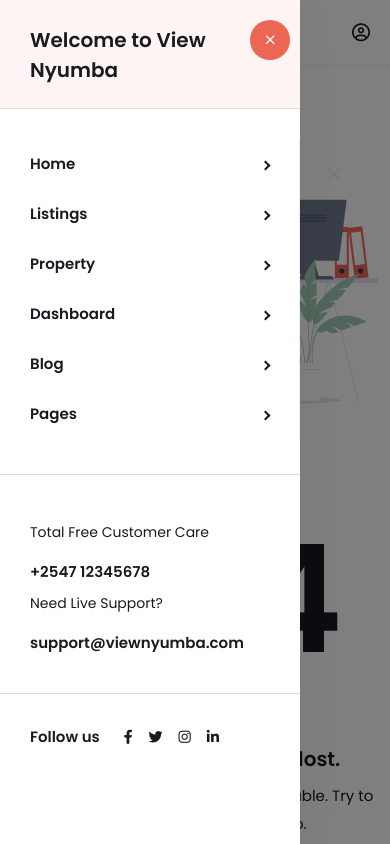
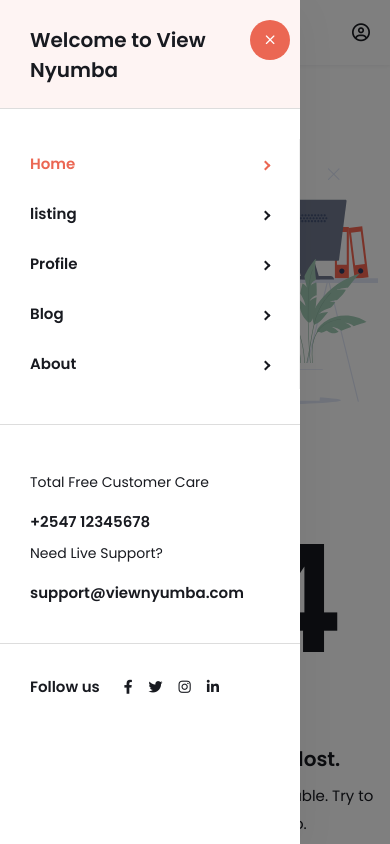
Before and after one commit to Robaa2168/viewNyumba, a Next.js app: page / in a window 390 px wide. Both pictures are taken after a click on the link 32 px from the left and 33 px from the top of the page. Shown: the top 844 px of the page. Built offline with nearby package versions, Linux system fonts and the light colour scheme; grey boxes are pictures that could not be loaded.

Commit message:
sidebar update

```diff
--- a/src/components/common/mobile-menu/ProSidebarContent.js
+++ b/src/components/common/mobile-menu/ProSidebarContent.js
@@ -1,15 +1,27 @@
 import mobileMenuItems from "@/data/mobileMenuItems";
 import { isParentActive } from "@/utilis/isMenuActive";
-import { usePathname } from "next/navigation";
-import Link from "next/link";
-
-import { Sidebar, Menu, MenuItem, SubMenu } from "react-pro-sidebar";
-import { useEffect, useState } from "react";
+import { usePathname } from "next/navigation"; // Import from next/router
+import React from 'react';
+import Link from "next/link"; // Import Link component from Next.js
+import { Sidebar, Menu, MenuItem, SubMenu } from 'react-pro-sidebar';
 
 const ProSidebarContent = () => {
   const path = usePathname();
 
+  const isParentActive = (children, path) => {
+    if (!children || !path) {
+      return false;
+    }
 
+    return children.some((item) => {
+      if (item.href === path) {
+        return true;
+      } else if (item.subMenu) {
+        return isParentActive(item.subMenu, path);
+      }
+      return false;
+    });
+  };
 
   return (
     <Sidebar width="100%" backgroundColor="#fff" className="my-custom-class">
@@ -17,47 +29,23 @@ const ProSidebarContent = () => {
         {mobileMenuItems.map((item, index) => (
          <SubMenu
          key={index}
-            className={isParentActive(item.subMenu, path) ? "active" : ""}
          label={item.label}
+         component={<Link href={item.href || '#'}/> }// Use path or href based on the structure
+         className={isParentActive([item], path) ? 'active' : ''}
        >
-            {item.subMenu.map((subItem, subIndex) =>
-              subItem.subMenu ? (
-                <SubMenu
-                  key={subIndex}
-                  label={subItem.label}
-                  className={
-                    isParentActive(subItem.subMenu, path) ? "active" : ""
-                  }
-                >
-                  {subItem.subMenu.map((nestedItem, nestedIndex) => (
-                    <MenuItem
-                      key={nestedIndex}
-                      component={
-                        <Link
-                          className={nestedItem.path == path ? "active" : ""}
-                          href={nestedItem.path}
-                        />
-                      }
-                    >
-                      {nestedItem.label}
-                    </MenuItem>
-                  ))}
-                </SubMenu>
-              ) : (
+         {item.subMenu ? (
+           item.subMenu.map((subItem, subIndex) => (
              <MenuItem
                key={subIndex}
-                  component={
-                    <Link
-                      className={subItem.path == path ? "active" : ""}
-                      href={subItem.path}
-                    />
-                  }
+               component={<Link href={subItem.href}/> } // Use path or href based on the structure
+               className={isParentActive([subItem], path) ? 'active' : ''}
              >
                  {subItem.label}
              </MenuItem>
-              )
-            )}
+           ))
+         ) : null}
        </SubMenu>
+
         ))}
       </Menu>
     </Sidebar>
--- a/src/data/mobileMenuItems.js
+++ b/src/data/mobileMenuItems.js
@@ -1,129 +1,30 @@
 module.exports = [
+  {label: "Home", href: "/"},
+  { label: "listing", href: "/listing" },
+
   {
-    label: "Home",
+    label: "Profile",
     subMenu: [
-      { path: "/home-v1", label: "Home v1" },
-      { path: "/home-v2", label: "Home v2" },
-      { path: "/home-v3", label: "Home v3" },
-      { path: "/home-v4", label: "Home v4" },
-      { path: "/home-v5", label: "Home v5" },
-      { path: "/home-v6", label: "Home v6" },
-      { path: "/home-v7", label: "Home v7" },
-      { path: "/home-v8", label: "Home v8" },
-      { path: "/home-v9", label: "Home v9" },
-      { path: "/home-v10", label: "Home v10" },
-    ],
-  },
-  {
-    label: "Listings",
-    subMenu: [
-      {
-        label: "Grid View",
-        subMenu: [
-          { label: "Grid Default", path: "/grid-default" },
-          { label: "Grid Full Width 3 Cols", path: "/grid-full-3-col" },
-          { label: "Grid Full Width 4 Cols", path: "/grid-full-4-col" },
-          { label: "Grid Full Width 2 Cols", path: "/grid-full-2-col" },
-          {
-            label: "Grid Full Width 1 Cols v1",
-            path: "/grid-full-1-col-v1",
-          },
-          {
-            label: "Grid Full Width 1 Cols v2",
-            path: "/grid-full-1-col-v2",
-          },
-          { label: "Banner Search v1", path: "/banner-search-v1" },
-          { title: "Banner Search v2", path: "/banner-search-v2" },
-        ],
-      },
-      {
-        label: "Map Style",
-        subMenu: [
-          {
-            label: "Header Map Style",
-            path: "/header-map-style",
-          },
-          { label: "Map V1", path: "/map-v1" },
-          { label: "Map V2", path: "/map-v2" },
-          { label: "Map V3", path: "/map-v3" },
-          { label: "Map V4", path: "/map-v4" },
-        ],
-      },
-      {
-        label: "Listing View",
-        subMenu: [
-          { label: "List v1", path: "/list-v1" },
-          { label: "List All Style", path: "/list-all-style" },
-        ],
-      },
-    ],
-  },
-  {
-    label: "Property",
-    subMenu: [
-      {
-        label: "Agents",
-        subMenu: [
-          { label: "Agents", path: "/agents" },
-          { label: "Agent Single", path: "/agent-single/1" },
-          { label: "Agency", path: "/agency" },
-          { label: "Agency Single", path: "/agency-single/1" },
-        ],
-      },
-
-      {
-        label: "Single Style",
-        subMenu: [
-          { label: "Single V1", path: "/single-v1/1" },
-          { label: "Single V2", path: "/single-v2/1" },
-          { label: "Single V3", path: "/single-v3/1" },
-          { label: "Single V4", path: "/single-v4/1" },
-          { label: "Single V5", path: "/single-v5/1" },
-          { label: "Single V6", path: "/single-v6/1" },
-          { label: "Single V7", path: "/single-v7/1" },
-          { label: "Single V8", path: "/single-v8/1" },
-          { label: "Single V9", path: "/single-v9/1" },
-          { label: "Single V10", path: "/single-v10/1" },
-        ],
-      },
-    ],
-  },
-  {
-    label: "Dashboard",
-    subMenu: [
-      { label: "Dashboard Home", path: "/dashboard-home" },
-      { label: "Message", path: "/dashboard-message" },
-      { label: "New Property", path: "/dashboard-add-property" },
-      { label: "My Properties", path: "/dashboard-my-properties" },
-      { label: "My Favorites", path: "/dashboard-my-favourites" },
-      { label: "Saved Search", path: "/dashboard-saved-search" },
-      { label: "Reviews", path: "/dashboard-reviews" },
-      { label: "My Package", path: "/dashboard-my-package" },
-      { label: "My Profile", path: "/dashboard-my-profile" },
-    ],
-  },
-  {
-    label: "Blog",
-    subMenu: [
-      { path: "/blog-list-v1", label: "Blog List V1" },
-      { path: "/blog-list-v2", label: "Blog List V2" },
-      { path: "/blog-list-v3", label: "Blog List V3" },
-      { path: "/blogs/2", label: "Blog Single" },
+      { label: "Dashboard", href: "/dashboard/dashboard-home" },
+      { label: "Message", href: "/dashboard/dashboard-message" },
+      { label: "New Property", href: "/dashboard/dashboard-add-property" },
+      { label: "My Properties", href: "/dashboard/dashboard-my-properties" },
+      { label: "My Favorites", href: "/dashboard/dashboard-my-favourites" },
+      { label: "Saved Search", href: "/dashboard/dashboard-saved-search" },
+      { label: "Reviews", href: "/dashboard/dashboard-reviews" },
+      { label: "My Package", href: "/dashboard/dashboard-my-package" },
+      { label: "My Profile", href: "/dashboard/dashboard-my-profile" },
     ],
   },
 
+  { href: "/blog/blogs/page", label: "Blog" },
+
   {
-    label: "Pages",
+    label: "About",
     subMenu: [
-      { path: "/about", label: "About" },
-      { path: "/contact", label: "Contact" },
-      { path: "/compare", label: "Compate" },
-      { path: "/pricing", label: "Pricing" },
-      { path: "/faq", label: "Faq" },
-      { path: "/login", label: "Login" },
-      { path: "/register", label: "Register" },
-      { path: "/404", label: "404" },
-      { path: "/invoice", label: "Invoice" },
+      { href: "/pages/about", label: "About" },
+      { href: "/pages/faq", label: "Faq" },
+      { href: "/pages/contact", label: "Contact" },
     ],
   },
 ];
--- a/src/utilis/isMenuActive.js
+++ b/src/utilis/isMenuActive.js
@@ -1,10 +1,14 @@
 export const isParentActive = (children, path) => {
-    if (!children && !path) {
-        return false;
-    }
-    return children.some((item) =>
-        item.path?.split('/')[1] === path.split('/')[1]
-            ? true
-            : item?.subMenu?.some((item2) => item2.path?.split('/')[1] === path.split('/')[1])
-    );
+    if (!children || !path) {
+            return false;
+          }
+
+          return children.some((item) => {
+            if (item.path === path) {
+              return true;
+            } else if (item.subMenu) {
+              return isParentActive(item.subMenu, path);
+            }
+            return false;
+          });
 };
```
Lines whose indentation alone changed are shown as unchanged.
